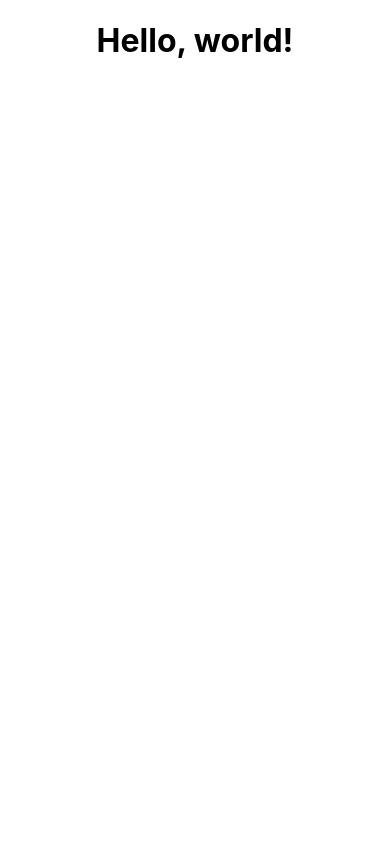
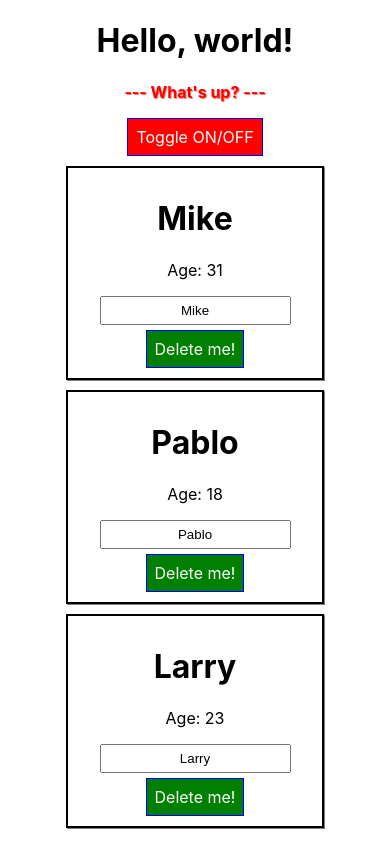
Before and after one commit to pawel2973/react-learning, a React (Create React App) app: page / in a window 390 px wide. Built offline with nearby package versions, Linux system fonts and the light colour scheme.

Commit message:
Simple app that output persons
- output Person component as a list
- simple css modules
- change person name dynamically
- delete person from list
- media queries
- toogle on/off persons list

```diff
--- a/src/App.css
+++ /dev/null
@@ -1,3 +0,0 @@
-.App {
-  text-align: center;
-}
--- a/src/App.js
+++ b/src/App.js
@@ -1,11 +1,88 @@
-import React, { Component } from 'react';
-import './App.css';
+import React, {Component} from 'react';
+import styles from './App.module.css';
+import Person from './Person/Person';
 
 class App extends Component {
+    state = {
+        persons: [
+            {id: 'unique1', name: 'Mike', age: 31},
+            {id: 'unique2', name: 'Pablo', age: 18},
+            {id: 'unique3', name: 'Larry', age: 23}
+        ],
+        isHidden: true
+    };
+
+    tooglePersonHandler = () => {
+        let isHidden = this.state.isHidden;
+        this.setState({isHidden: !isHidden})
+    };
+
+    deletePersonHandler = (personIndex) => {
+        //Copy original array
+        const personsArray = [...this.state.persons];
+
+        //Delete person from array
+        personsArray.splice(personIndex, 1);
+
+        this.setState({persons: personsArray});
+    };
+
+    nameChangeHandler = (event, id) => {
+        //Find array index for specific person
+        const personIndex = this.state.persons.findIndex(p => {
+            return p.id === id;
+        });
+
+        //Copy specific person object
+        const person = {...this.state.persons[personIndex]};
+        person.name = event.target.value;
+
+        //Copy original Array
+        const personsArray = [...this.state.persons];
+        personsArray[personIndex].name = person.name;
+
+        this.setState({
+            persons: personsArray
+        })
+    };
+
     render() {
+        let persons = null;
+        let btnClass = '';
+
+        if (this.state.isHidden === true) {
+            persons = (
+                <div>
+                    {this.state.persons.map((p, index) => {
+                        return <Person
+                            name={p.name}
+                            age={p.age}
+                            key={p.id}
+                            click={() => this.deletePersonHandler(index)}
+                            changed={(event) => this.nameChangeHandler(event, p.id)}/>
+                    })}
+                </div>
+            );
+            btnClass = styles.redBtn;
+        }
+
+        const classes = [];
+
+        if (this.state.persons.length >= 1)
+            classes.push(styles.bold);
+        if (this.state.persons.length >= 2)
+            classes.push(styles.shadow);
+        if (this.state.persons.length >= 3)
+            classes.push(styles.red);
+
         return (
-      <div className="App">
+            <div className={styles.App}>
                 <h1>Hello, world!</h1>
+                <p className={classes.join(' ')}>--- What's up? ---</p>
+                <button className={btnClass}
+                        onClick={this.tooglePersonHandler}>Toggle ON/OFF
+                </button>
+                {persons}
             </div>
         );
     }
--- /dev/null
+++ b/src/App.module.css
@@ -0,0 +1,38 @@
+.App {
+    text-align: center;
+}
+
+.red {
+    color: red;
+}
+
+.bold {
+    font-weight: bold;
+}
+
+.shadow {
+    text-shadow: 1px 1px salmon;
+}
+
+.App button {
+    background-color: green;
+    color: white;
+    font: inherit;
+    border: 1px solid blue;
+    padding: 8px;
+    cursor: pointer;
+}
+
+.App button:hover {
+    background-color: lightgreen;
+    color: black;
+}
+
+.App button.redBtn {
+    background-color: red;
+}
+
+.App button.redBtn:hover {
+    background-color: salmon;
+    color: black;
+}
--- /dev/null
+++ b/src/Person/Person.js
@@ -0,0 +1,16 @@
+import React from 'react';
+import styles from './Person.module.css';
+
+const person = (props) => {
+    return (
+        <div className={styles.Person}>
+            <h1>{props.name}</h1>
+            <p>Age: {props.age}</p>
+            <p>{props.children}</p>
+            <input type="text" onChange={props.changed} value={props.name}/>
+            <button onClick={props.click}>Delete me!</button>
+        </div>
+    );
+};
+
+export default person; //export person function ES6 feature
--- /dev/null
+++ b/src/Person/Person.module.css
@@ -0,0 +1,21 @@
+.Person {
+  display: block;
+  border: 2px solid black;
+  box-shadow: 1px 1px gray;
+  width: 60%;
+  padding: 10px;
+  margin: 10px auto;
+}
+
+@media (min-width: 500px) {
+  .Person {
+    width: 450px;
+  }
+}
+
+input {
+    display: block;
+    margin: 5px auto;
+    text-align: center;
+    padding: 5px;
+}
```
Lines whose indentation alone changed are shown as unchanged.
